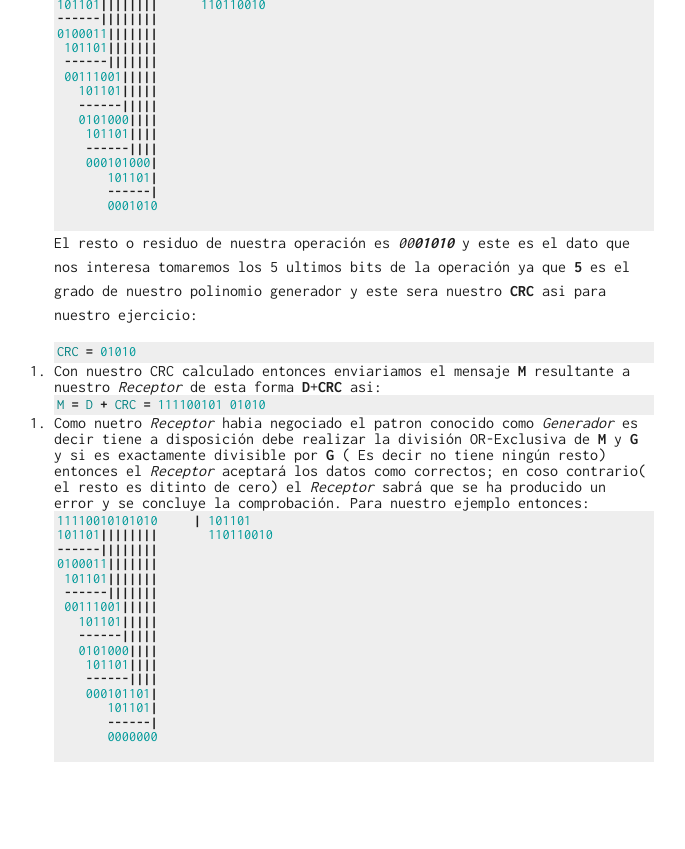
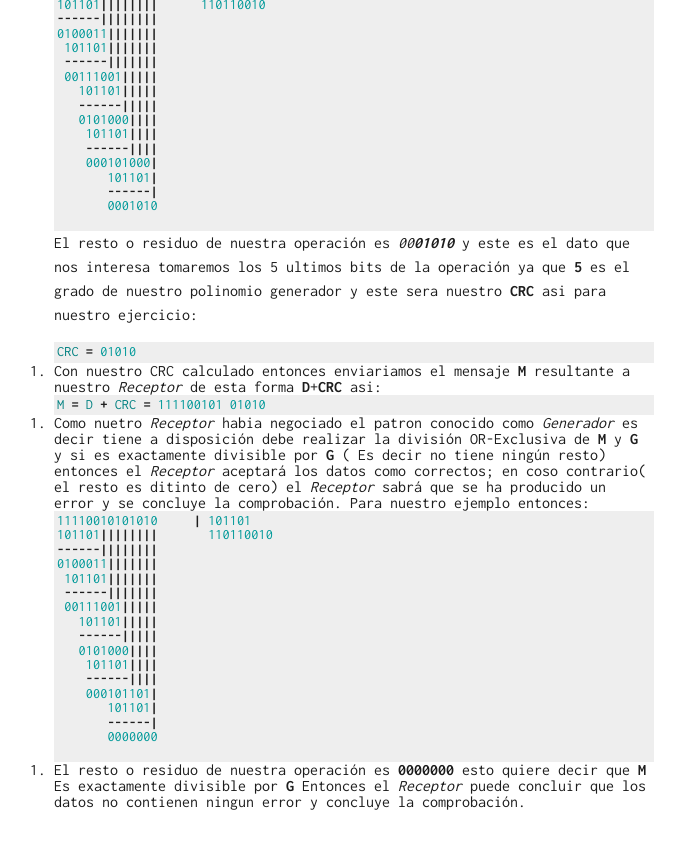
Before and after one commit to AlbCM/albcm.github.io, a Jekyll site: the page built from _posts/16-09-07-Codigo-de-redundancia-ciclica-CRC.markdown, in a window 1280 px wide and 900 px high, scrolled down 1609 px. Shown: the top 849 px of the window, without its empty margins (286-971 px from the left). Built offline with Jekyll 4.4.1, drawn with Linux system fonts in a browser that asks for light colours; comment, search, counter and statistics services are not loaded.

Commit message:
Update 16-09-07-Codigo-de-redundancia-ciclica-CRC.markdown

```diff
--- a/_posts/16-09-07-Codigo-de-redundancia-ciclica-CRC.markdown
+++ b/_posts/16-09-07-Codigo-de-redundancia-ciclica-CRC.markdown
@@ -106,3 +106,5 @@ M = D + CRC = 111100101 01010
        0000000
 
 {% endhighlight %}
+
+5. El resto o residuo de nuestra operación es **0000000** esto quiere decir que **M** Es exactamente divisible por **G** Entonces el *Receptor* puede concluir que los datos no contienen ningun error y concluye la comprobación.
```
